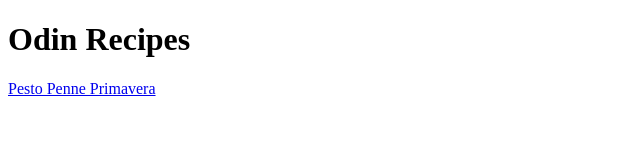
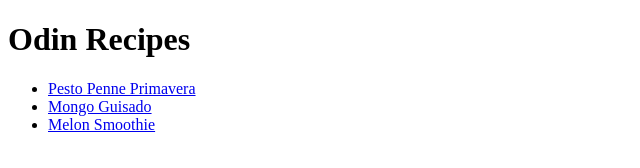
Before and after one commit to kevs926/odin-recipes, a plain HTML site: page index.html in a window 1280 px wide. Shown: the whole page, without its empty margins (0-640 px from the left). Drawn offline with Linux system fonts and the light colour scheme.

Commit message:
Add links to new recipe pages

```diff
--- a/index.html
+++ b/index.html
@@ -8,6 +8,10 @@
 </head>
 <body>
     <h1>Odin Recipes</h1>
-    <a href="./recipes/pesto-penne-primavera.html">Pesto Penne Primavera</a>
+    <ul>
+     <li><a href="./recipes/pesto-penne-primavera.html">Pesto Penne Primavera</a></li>
+     <li><a href="./recipes/mongo-guisado.html">Mongo Guisado</a></li>
+     <li><a href="./recipes/melon-smoothie.html">Melon Smoothie</a></li>
+    </ul>
 </body>
 </html>
```
